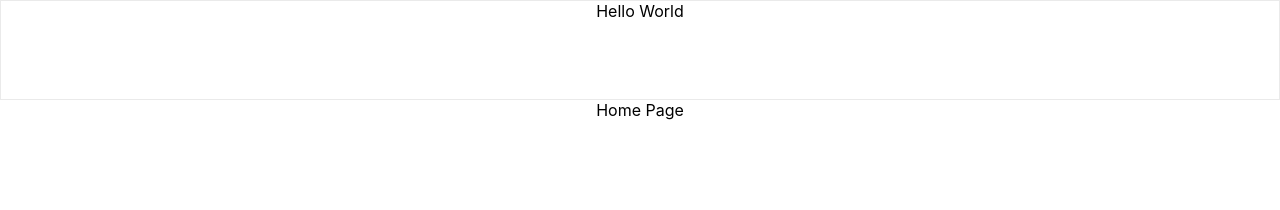
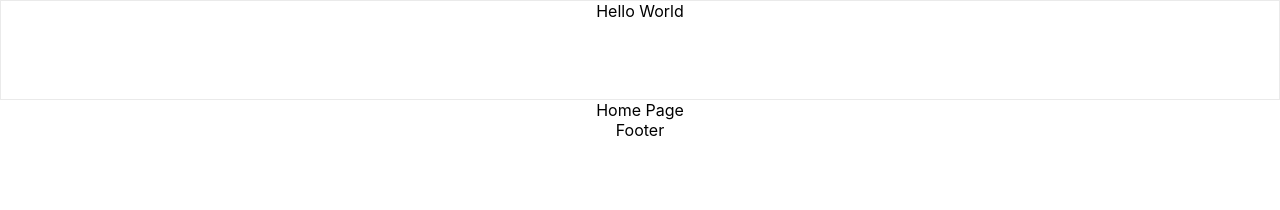
Before and after one commit to minhhoangzeno/ZoomX, a React (Create React App) app in the folder zoomx_front_end/: page / in a window 1280 px wide. Shown: the top 210 px of the page. Built offline with nearby package versions, Linux system fonts and the light colour scheme.

Commit message:
update HomePage

```diff
--- a/zoomx_front_end/src/page/HomePage.js
+++ b/zoomx_front_end/src/page/HomePage.js
@@ -1,4 +1,5 @@
 import React from 'react';
+import Footer from '../component/share/Footer';
 import Header from '../component/share/Header';
 
 export default function HomePage(){
@@ -6,6 +7,7 @@ export default function HomePage(){
         <div>
             <Header />
             Home Page
+            <Footer />
         </div>
     )
 }
```
